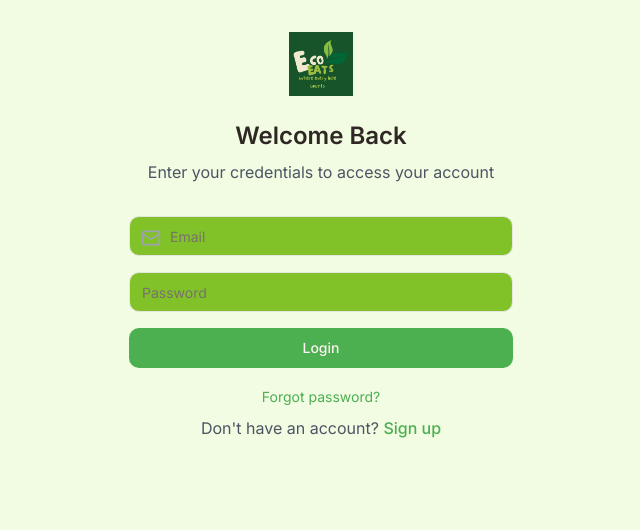
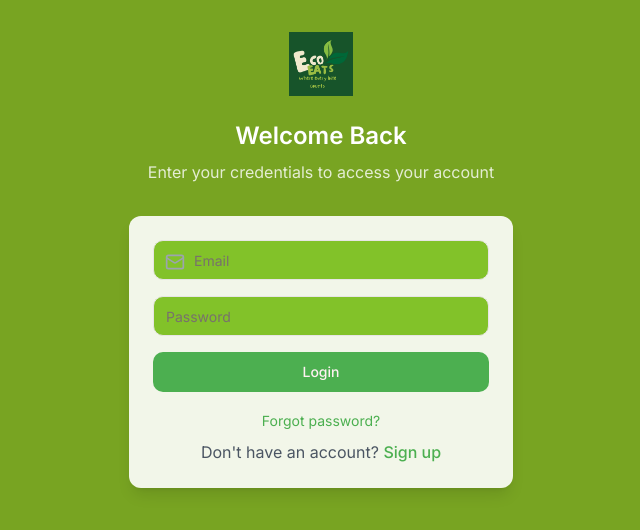
Before and after one commit to vijayet1/foodie-kindness-share, a React (Vite) app: page /auth in a window 1280 px wide. Shown: the top 530 px of the page, without its empty margins (319-959 px from the left). Built offline with nearby package versions, Linux system fonts and the light colour scheme.

Commit message:
Fix: Apply consistent theming and background
Apply consistent background color and theming across all pages.

```diff
--- a/src/App.css
+++ b/src/App.css
@@ -52,8 +52,3 @@
     padding: 1em;
   }
 }
-
-/* Background styling */
-.app-background {
-  background-color: #78A422; /* Updated to match image background more accurately */
-}
--- a/src/App.tsx
+++ b/src/App.tsx
@@ -20,7 +20,7 @@ const App = () => (
     <AuthProvider>
       <TooltipProvider>
         <Toaster />
-        <div className="app-background min-h-screen">
+        <div className="bg-eco-vibrant-green min-h-screen">
           <BrowserRouter>
             <Routes>
               <Route path="/" element={<Index />} />
--- a/src/pages/Auth.tsx
+++ b/src/pages/Auth.tsx
@@ -98,7 +98,7 @@ const Auth = () => {
   };
 
   return (
-    <div className="min-h-screen bg-sage-50 px-4 py-8">
+    <div className="min-h-screen px-4 py-8">
       {/* Logo */}
       <div className="mb-8 text-center">
         <img
@@ -108,24 +108,24 @@ const Auth = () => {
         />
         {isForgotPassword ? (
           <>
-            <h1 className="text-2xl font-semibold mb-2">Reset Password</h1>
-            <p className="text-gray-600">Enter your email to receive reset instructions</p>
+            <h1 className="text-2xl font-semibold mb-2 text-white">Reset Password</h1>
+            <p className="text-white/80">Enter your email to receive reset instructions</p>
           </>
         ) : isLogin ? (
           <>
-            <h1 className="text-2xl font-semibold mb-2">Welcome Back</h1>
-            <p className="text-gray-600">Enter your credentials to access your account</p>
+            <h1 className="text-2xl font-semibold mb-2 text-white">Welcome Back</h1>
+            <p className="text-white/80">Enter your credentials to access your account</p>
           </>
         ) : (
           <>
-            <h1 className="text-2xl font-semibold mb-2">Create new account</h1>
-            <p className="text-gray-600">Sign up to start sharing and finding food</p>
+            <h1 className="text-2xl font-semibold mb-2 text-white">Create new account</h1>
+            <p className="text-white/80">Sign up to start sharing and finding food</p>
           </>
         )}
       </div>
 
       {/* Auth Form */}
-      <div className="max-w-sm mx-auto">
+      <div className="max-w-sm mx-auto bg-white/90 backdrop-blur-sm rounded-xl p-6 shadow-lg">
         <form onSubmit={handleAuth} className="space-y-4">
           {!isLogin && !isForgotPassword && (
             <>
--- a/src/pages/NotFound.tsx
+++ b/src/pages/NotFound.tsx
@@ -1,3 +1,4 @@
+
 import { useLocation } from "react-router-dom";
 import { useEffect } from "react";
 
@@ -12,11 +13,11 @@ const NotFound = () => {
   }, [location.pathname]);
 
   return (
-    <div className="min-h-screen flex items-center justify-center bg-gray-100">
-      <div className="text-center">
+    <div className="min-h-screen flex items-center justify-center">
+      <div className="text-center bg-white/90 backdrop-blur-sm p-8 rounded-xl shadow-lg">
         <h1 className="text-4xl font-bold mb-4">404</h1>
         <p className="text-xl text-gray-600 mb-4">Oops! Page not found</p>
-        <a href="/" className="text-blue-500 hover:text-blue-700 underline">
+        <a href="/" className="text-eco-green hover:text-eco-green/80 font-medium">
           Return to Home
         </a>
       </div>
```
